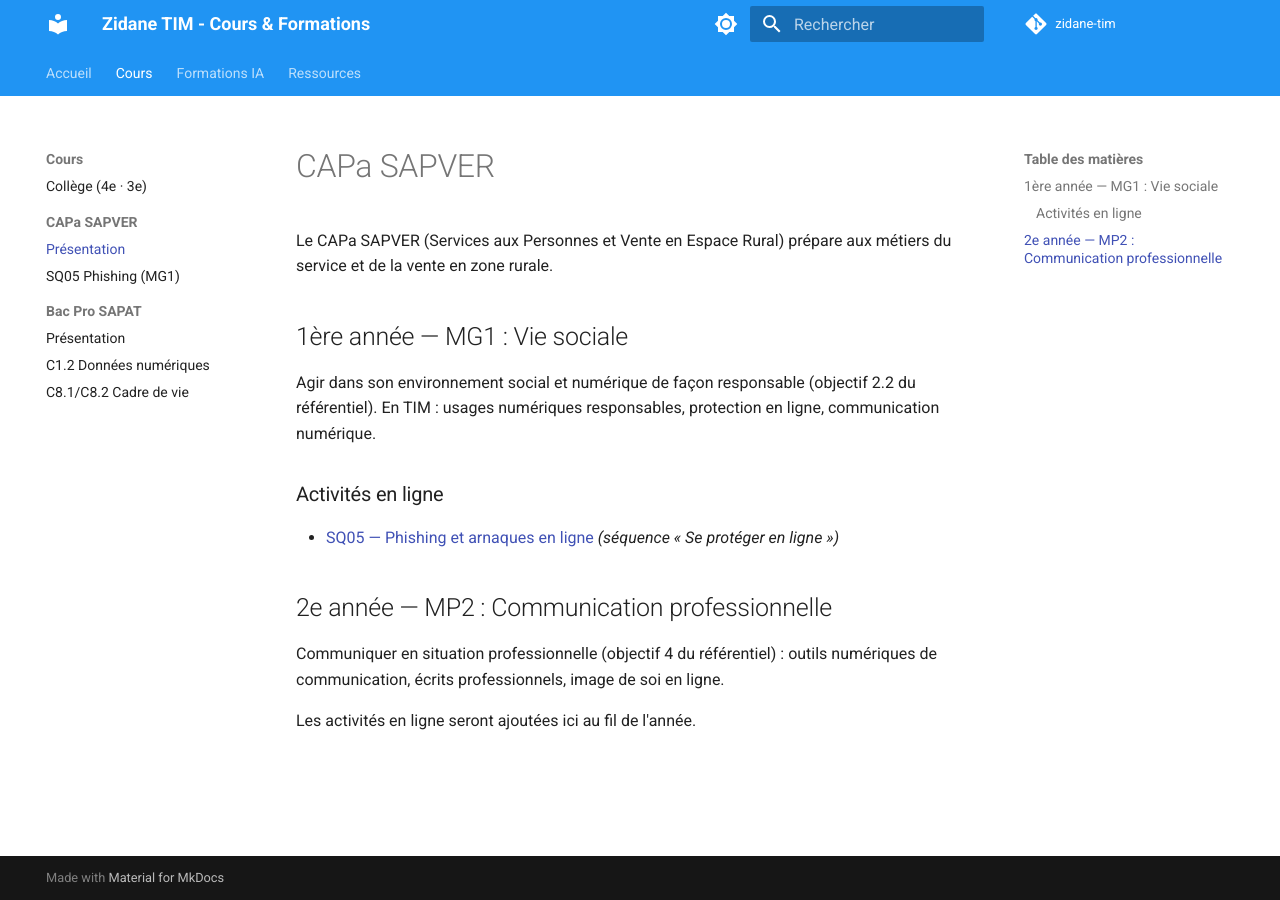
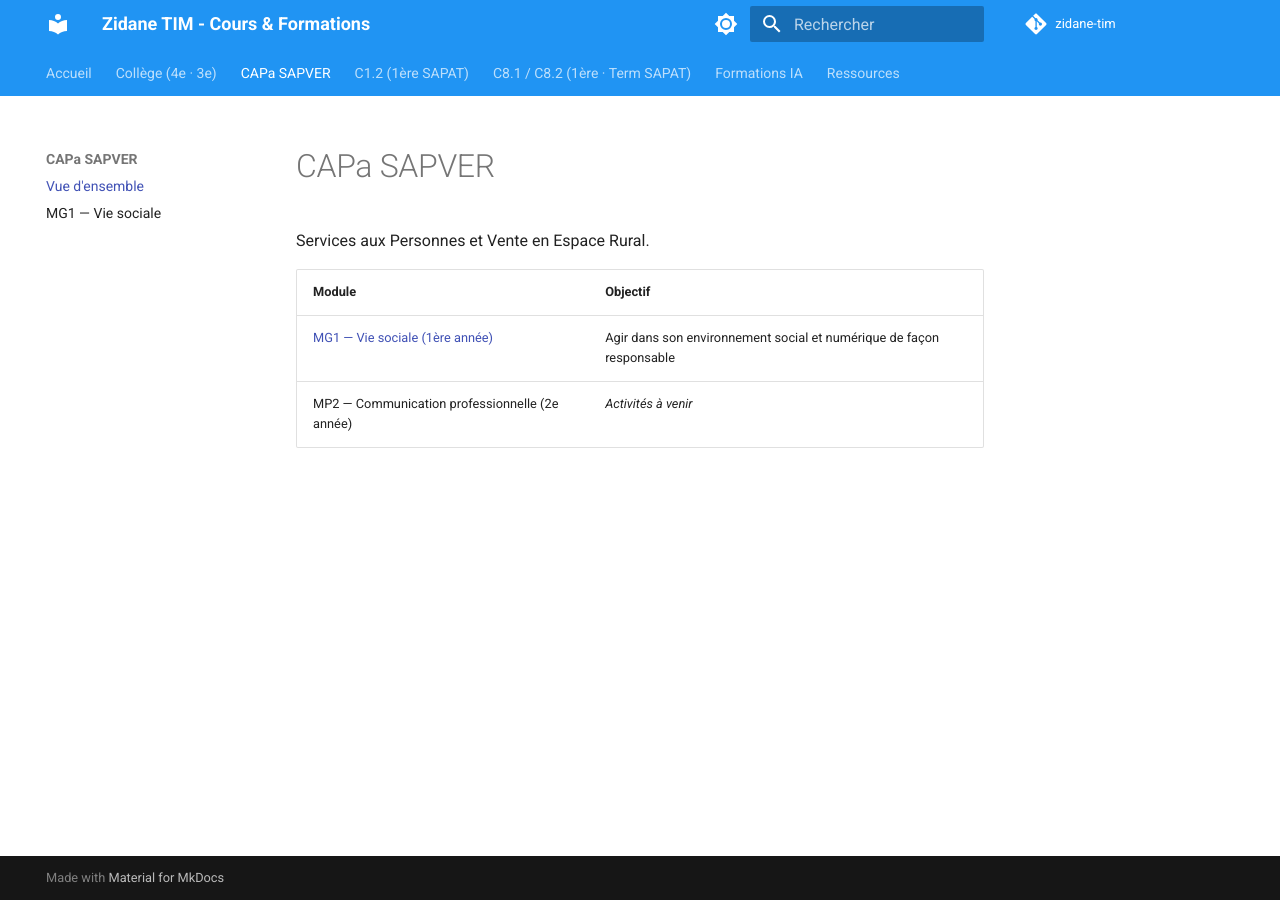
Before and after one commit to zidaneTim/zidane-tim, an MkDocs documentation site: the page built from docs/cours/capa-sapver/index.md, in a window 1280 px wide. Built offline with MkDocs 1.6.1 and Material for MkDocs 9.7.7, drawn with Linux system fonts in a browser that asks for light colours; comment, search, counter and statistics services are not loaded.

Commit message:
Nav simplifiee : acces direct C1.2 et C8.1-C82 depuis le menu
- Suppression de l'etape intermediaire 'Presentation'
- C1.2, C8.1/C8.2, MG1 accessibles en un clic depuis le menu principal
- Pages de module = liste directe des activites, sans texte superflu
- capa-sapver/index.md : vue d'ensemble des 2 annees, renvoi vers MG1
- Accueil mis a jour vers les nouvelles pages

```diff
--- a/docs/cours/capa-sapver/index.md
+++ b/docs/cours/capa-sapver/index.md
@@ -1,17 +1,8 @@
 # CAPa SAPVER
 
-Le CAPa SAPVER (Services aux Personnes et Vente en Espace Rural) prépare aux métiers du service et de la vente en zone rurale.
+Services aux Personnes et Vente en Espace Rural.
 
-## 1ère année — MG1 : Vie sociale
-
-Agir dans son environnement social et numérique de façon responsable (objectif 2.2 du référentiel). En TIM : usages numériques responsables, protection en ligne, communication numérique.
-
-### Activités en ligne
-
-- [SQ05 — Phishing et arnaques en ligne](activites/sq05-phishing.md) *(séquence « Se protéger en ligne »)*
-
-## 2e année — MP2 : Communication professionnelle
-
-Communiquer en situation professionnelle (objectif 4 du référentiel) : outils numériques de communication, écrits professionnels, image de soi en ligne.
-
-Les activités en ligne seront ajoutées ici au fil de l'année.
+| Module | Objectif |
+|---|---|
+| [MG1 — Vie sociale (1ère année)](mg1-vie-sociale.md) | Agir dans son environnement social et numérique de façon responsable |
+| MP2 — Communication professionnelle (2e année) | *Activités à venir* |
--- a/mkdocs.yml
+++ b/mkdocs.yml
@@ -50,14 +50,11 @@ markdown_extensions:
 
 nav:
   - Accueil: index.md
-  - Cours:
-    - Collège (4e · 3e): cours/college/index.md
-    - CAPa SAPVER:
-      - Présentation: cours/capa-sapver/index.md
-      - SQ05 Phishing (MG1): cours/capa-sapver/activites/sq05-phishing.md
-    - Bac Pro SAPAT:
-      - Présentation: cours/sapat/index.md
-      - C1.2 Données numériques: cours/sapat/c12-donnees-numeriques.md
-      - C8.1/C8.2 Cadre de vie: cours/sapat/c81-c82-cadre-de-vie.md
+  - Collège (4e · 3e): cours/college/index.md
+  - CAPa SAPVER:
+      - Vue d'ensemble: cours/capa-sapver/index.md
+      - MG1 — Vie sociale: cours/capa-sapver/mg1-vie-sociale.md
+  - C1.2 (1ère SAPAT): cours/sapat/c12-donnees-numeriques.md
+  - C8.1 / C8.2 (1ère · Term SAPAT): cours/sapat/c81-c82-cadre-de-vie.md
   - Formations IA: cours/formations-ia/index.md
   - Ressources: ressources/index.md
```
Also changed, not shown: docs/cours/capa-sapver/mg1-vie-sociale.md (added, +8 -0 lines), docs/cours/sapat/c12-donnees-numeriques.md (+2 -6 lines), docs/cours/sapat/c81-c82-cadre-de-vie.md (+4 -4 lines), docs/cours/sapat/index.md (deleted, +0 -14 lines), docs/index.md (+3 -2 lines).
